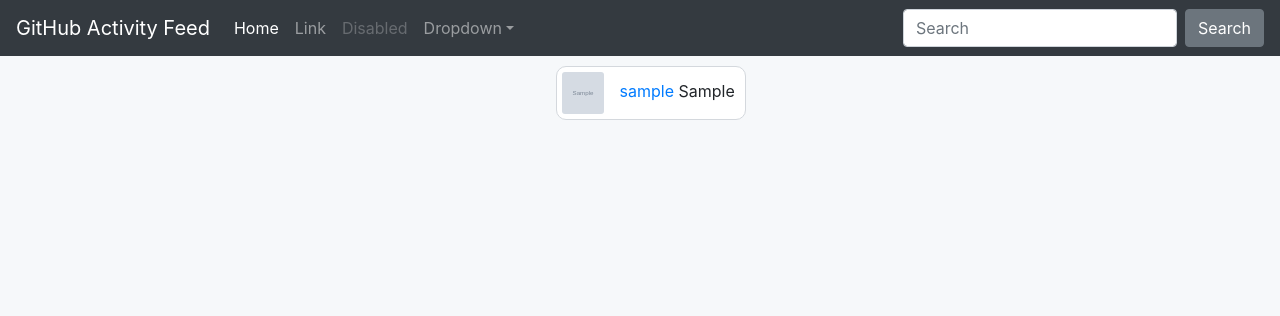
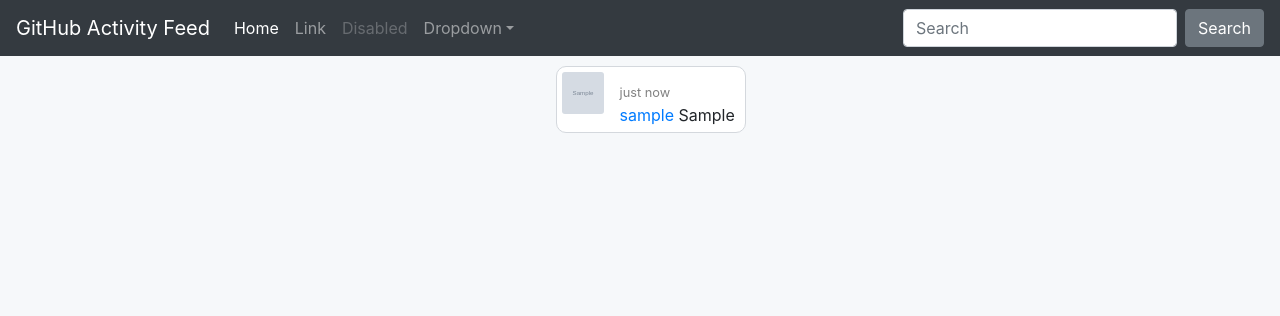
Before and after one commit to cycraig/GithubActivityFeed, a Flask app: template templates/events.html in a window 1280 px wide. Shown: the top 316 px of the page. Run offline with Flask 2, Linux system fonts and the light colour scheme; the template is opened without the code that fills it: most values are stand-ins (such as "Sample title", 1, 10 or a date in 2020); grey boxes marked "Sample" are stand-in pictures; parts of the project's set-up code (start-up, migrations or seed data) failed here and were passed over; some libraries are stand-ins or nearby versions.

Commit message:
Added event timestamp.

```diff
--- a/app.py
+++ b/app.py
@@ -1,4 +1,8 @@
-import os, sys, logging
+import os
+import sys
+import logging
+import dateutil.parser as dt
+from datetime import datetime, timezone
 from dotenv import load_dotenv
 from flask import Flask, flash, render_template, request, g, session, redirect, url_for, render_template_string, jsonify
 
@@ -36,7 +40,7 @@ def before_request():
     if 'user_id' in session:
         # User.query.get(session['user_id'])
         g.user = users.get(session['user_id'], None)
-    #print(g.user)
+    # print(g.user)
 
 
 @app.after_request
@@ -62,7 +66,7 @@ def oauth_callback():
 
     #user = User.query.filter_by(github_access_token=access_token).first()
     user = None
-    #print(users)
+    # print(users)
     for u in users:
         if users[u]['github_access_token'] == access_token:
             user = users[u]
@@ -103,6 +107,7 @@ def logout():
 
 @app.route("/events")
 def events():
+    # TODO: an OAuth token still doesn't retrieve private events?
     token = None
 
     # Extract user to retrieve events of from args.
@@ -124,5 +129,35 @@ def events():
         return render_template("events.html", events=None, target_user=target_user)
 
 
+@app.template_filter()
+def datetimesince(datestr):
+    """Returns the difference between the given datetime string and now as text.
+
+    E.g. 13 minutes ago
+    """
+    try:
+        if isinstance(datestr, str):
+            datestr = dt.parse(datestr)
+        now = datetime.now(timezone.utc)
+        diff = now - datestr
+        d = diff.days // 365
+        if d > 0: return "%d %s ago" % (d, "year" if d == 1 else "years")
+        d = diff.days // 30
+        if d > 0: return "%d %s ago" % (d, "month" if d == 1 else "months")
+        d = diff.days // 7
+        if d > 0: return "%d %s ago" % (d, "week" if d == 1 else "weeks")
+        d = diff.days
+        if d > 0: return "%d %s ago" % (d, "day" if d == 1 else "days")
+        d = diff.seconds // 3600
+        if d > 0: return "%d %s ago" % (d, "hour" if d == 1 else "hours")
+        d = diff.seconds // 60
+        if d > 0: return "%d %s ago" % (d, "minute" if d == 1 else "minutes")
+        d = diff.seconds
+        if d > 0: return "%d %s ago" % (d, "second" if d == 1 else "seconds")
+    except Exception as e:
+        logger.exception(e)
+    return "just now"
+
+
 if __name__ == "__main__":
     app.run(debug=True)
--- a/static/style.css
+++ b/static/style.css
@@ -42,6 +42,10 @@ main.container {
     width: 100%;
 }
 
+.event-timestamp {
+    color: gray;
+}
+
 img.avatar {
     border-style: none;
 }
--- a/templates/events.html
+++ b/templates/events.html
@@ -12,6 +12,9 @@
           </a>
         </span>
         <div class="event-content">
+          <small class="event-timestamp">
+            {{ event['created_at'] | datetimesince }}
+          </small>
           <span>
           <a href="{{ event['actor']['url'] }}">{{ event['actor']['login'] }}</a>
           {{ event_templates[event['type']](event)|safe }}
```
